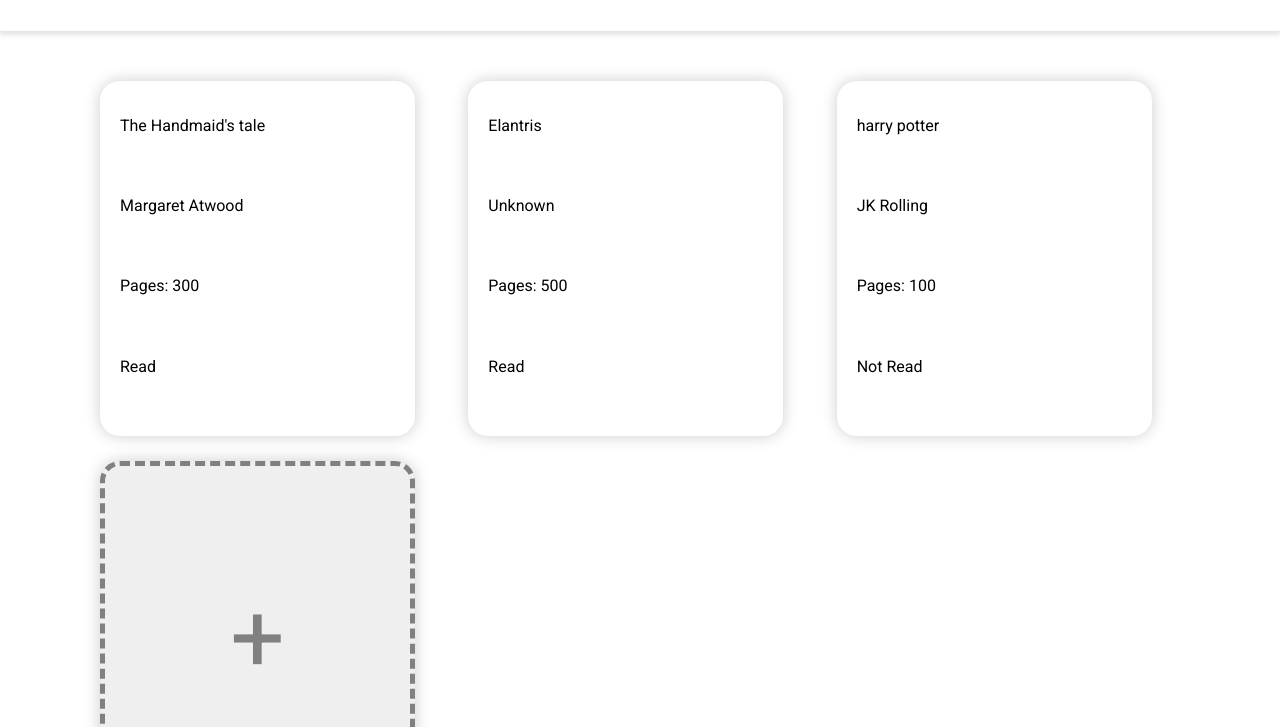
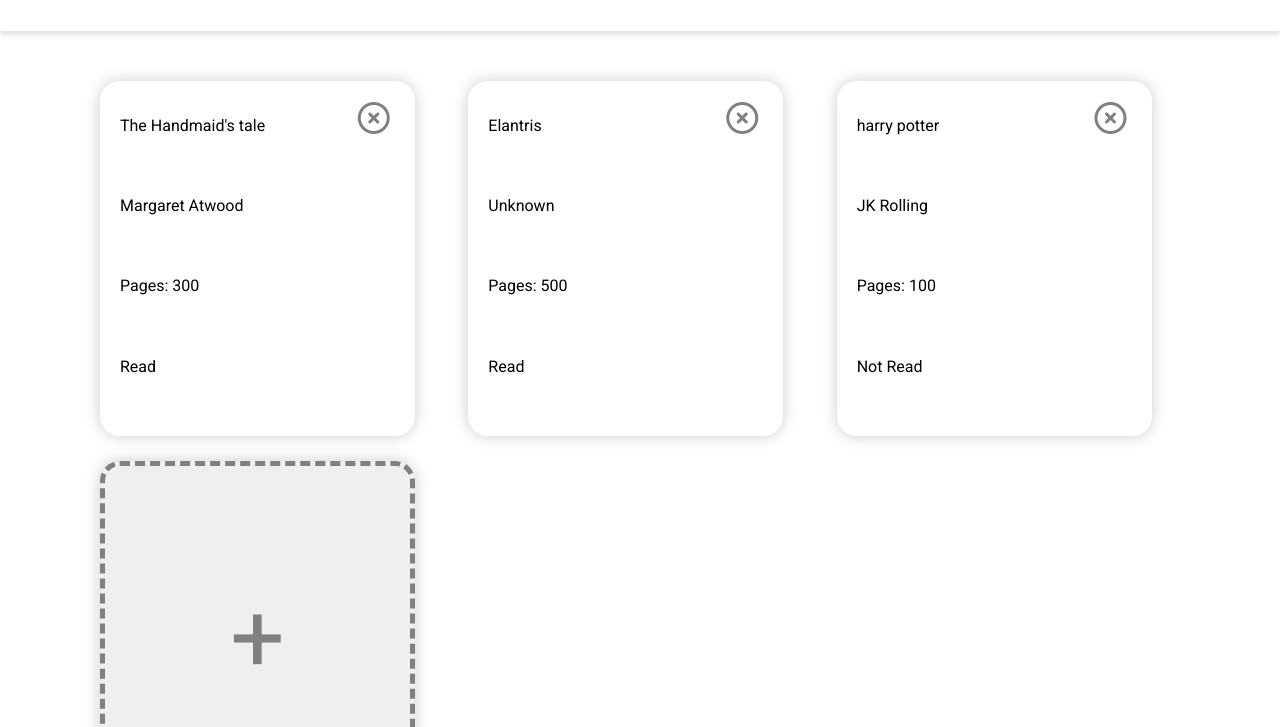
Before and after one commit to GbAraujoSouza/library-app, a website: page index.html in a window 1280 px wide. Shown: the part 73-800 px from the top of the page. Drawn offline with Linux system fonts and the light colour scheme.

Commit message:
setup delete click button

```diff
--- a/css/style.css
+++ b/css/style.css
@@ -48,10 +48,38 @@
 }
 
 .book-card {
+  position: relative;
   display: flex;
   flex-direction: column;
   gap: 30px;
 }
+
+.book-card .delete-btn {
+  position: absolute;
+  right: 8%;
+  font-size: 2rem;
+  border-radius: 100%;
+  color: gray;
+  transition: cubic-bezier(0.4, 0, 0.2, 1) 200ms;
+  cursor: pointer;
+}
+.book-card .delete-btn:hover {
+  color: #000;
+}
+/* .book-card::before {
+  position: absolute;
+  right: 5%;
+  color: gray;
+  font: var(--fa-font-regular);
+  font-size: 2rem;
+  content: "\f057";
+  vertical-align: middle;
+  -webkit-font-smoothing: antialiased;
+  text-rendering: auto;
+}
+.book-card::before:hover .book-card::before {
+  color: #000;
+} */
 
 .new-book-btn {
   cursor: pointer;
--- a/index.html
+++ b/index.html
@@ -7,6 +7,10 @@
     <link rel="stylesheet" href="./css/normalize.css" />
     <link rel="stylesheet" href="./css/style.css" />
     <script src="script.js" defer></script>
+    <link
+      rel="stylesheet"
+      href="https://cdnjs.cloudflare.com/ajax/libs/font-awesome/6.4.0/css/all.min.css"
+    />
     <!-- Font awesome -->
     <script
       src="https://kit.fontawesome.com/cdcca037dd.js"
@@ -25,6 +29,13 @@
 
     <main class="cards-container">
       <button class="card new-book-btn">+</button>
+
+      <template>
+        <!-- <button class="delete-btn">butao</button> -->
+        <div class="delete-btn">
+          <i class="fa-regular fa-circle-xmark"></i>
+        </div>
+      </template>
 
       <dialog id="new-book-modal">
         <form action="" class="new-book-form">
--- a/script.js
+++ b/script.js
@@ -32,11 +32,23 @@
   });
 }
 
+function deleteBook(book) {}
+
+function addDeleteEvent() {
+  const btns = document.querySelectorAll(".delete-btn");
+  btns.forEach((btn) => {
+    btn.addEventListener("click", () => {
+      deleteBook(btn.parentElement);
+    });
+  });
+}
+
 function displayLibrary() {
   clearDisplay();
 
   let countIndex = 0;
   myLibrary.forEach((book) => {
+    // create the book node
     const bookElement = document.createElement("div");
     bookElement.classList.add("book-card", "card");
 
@@ -55,11 +67,20 @@
     bookElement.appendChild(pagesElement);
     bookElement.appendChild(statusElement);
 
+    // set Index of book
     bookElement.setAttribute("data-index", countIndex);
     countIndex += 1;
 
+    // append clear btn
+    const clearBtnTemplate = document.getElementsByTagName("template")[0];
+    const clearBtnClone = clearBtnTemplate.content.cloneNode(true);
+    bookElement.appendChild(clearBtnClone);
+
+    // add book to container
     cardsContainer.insertBefore(bookElement, cardsContainer.firstChild);
   });
+
+  addDeleteEvent();
 }
 
 function getData(form) {
```
